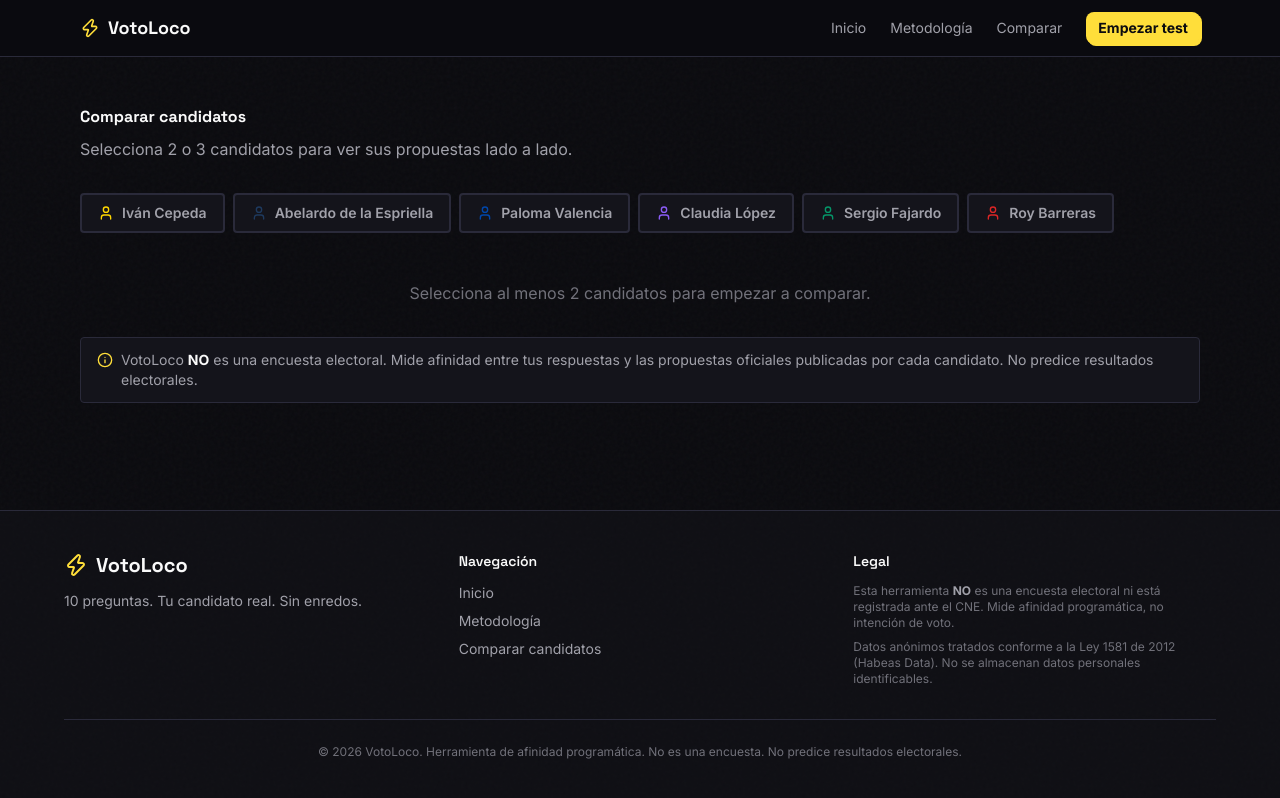
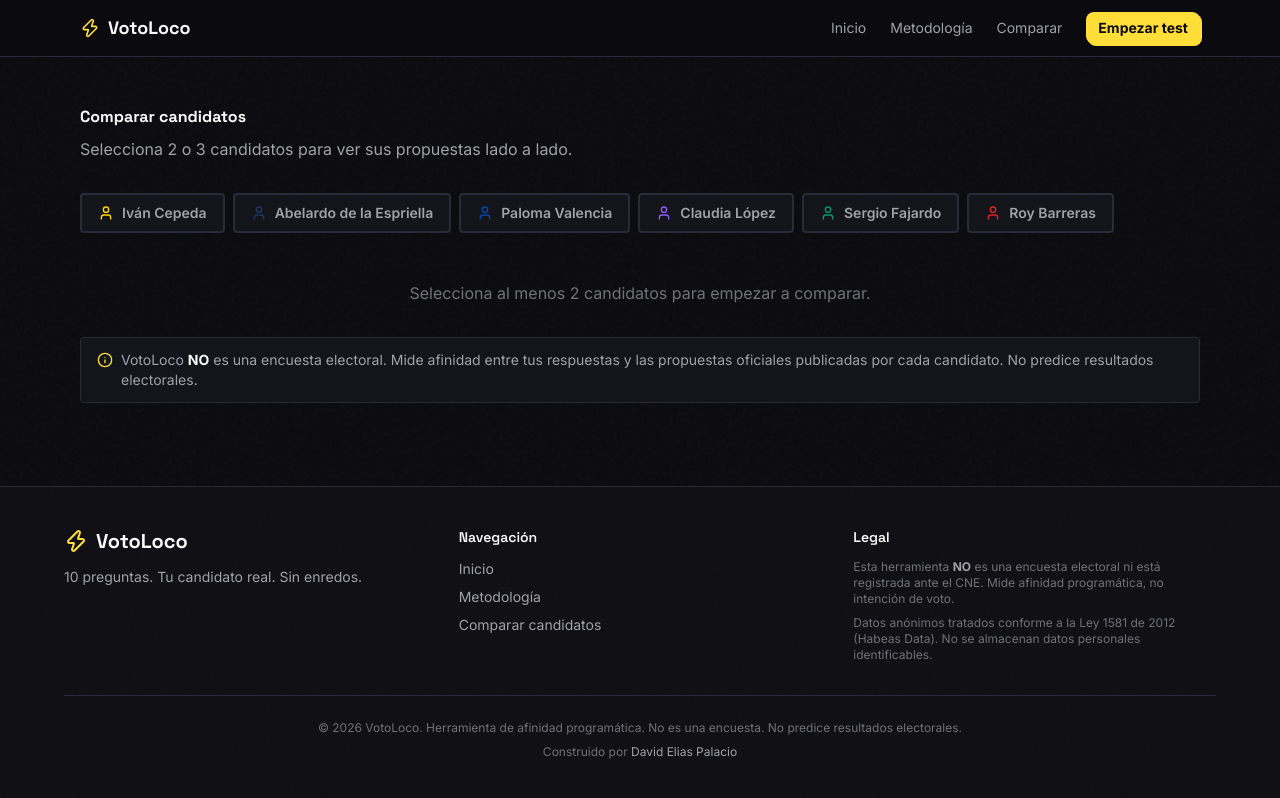
Before and after one commit to davideliaspalacio/votAI, a Next.js app: page /comparar in a window 1280 px wide. Built offline with nearby package versions, Linux system fonts and the light colour scheme.

Commit message:
Credito en footer

```diff
--- a/src/components/common/LegalFooter.tsx
+++ b/src/components/common/LegalFooter.tsx
@@ -62,10 +62,21 @@ export function LegalFooter() {
           </div>
         </div>
 
-        <div className="mt-8 border-t border-surface-border pt-6 text-center text-xs text-text-subtle">
+        <div className="mt-8 border-t border-surface-border pt-6 text-center text-xs text-text-subtle space-y-2">
           <p>
             © {new Date().getFullYear()} VotoLoco. Herramienta de afinidad
             programática. No es una encuesta. No predice resultados electorales.
+          </p>
+          <p>
+            Construido por{" "}
+            <a
+              href="https://www.davidpalacio.dev/"
+              target="_blank"
+              rel="noopener noreferrer"
+              className="text-text-muted transition-colors hover:text-primary"
+            >
+              David Elias Palacio
+            </a>
           </p>
         </div>
       </div>
```
